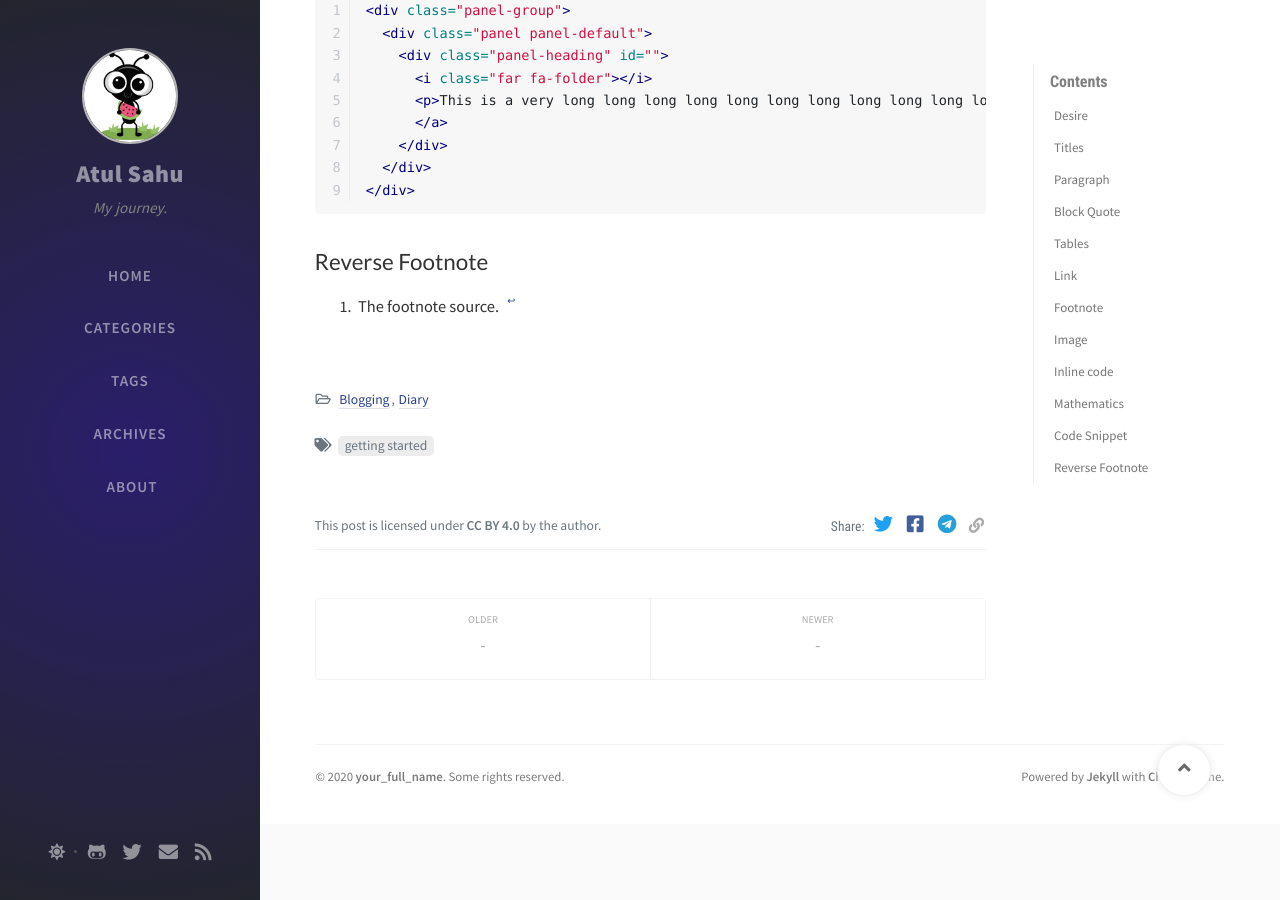
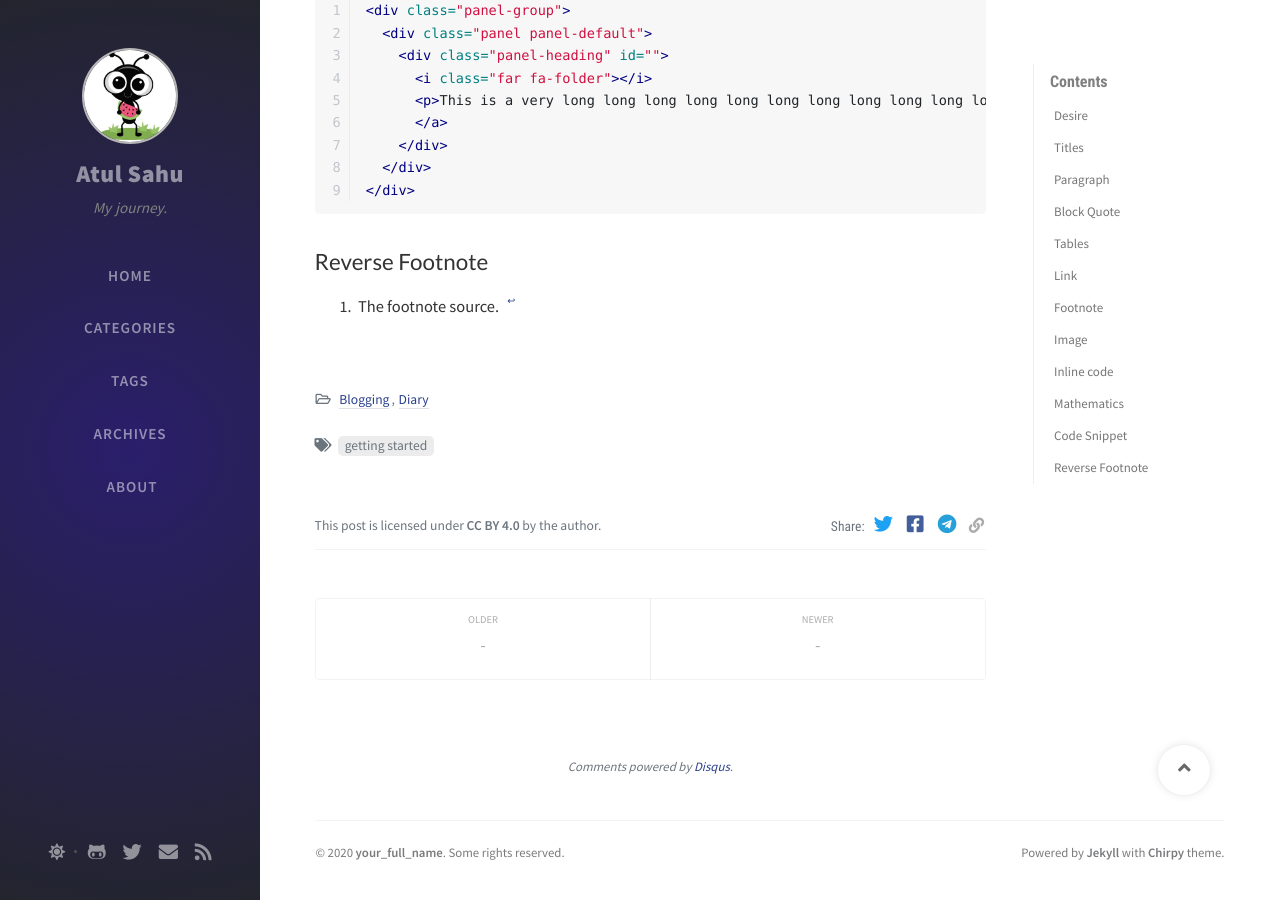
Before and after one commit to atul-ram/atul-ram.github.io, a Jekyll site: the page built from _posts/2020-07-26-a-good-start.md, in a window 1280 px wide and 900 px high, scrolled down 3595 px. Built offline with Jekyll 4.4.1, drawn with Linux system fonts in a browser that asks for light colours; nearby versions of some CDN libraries; comment, search, counter and statistics services are not loaded; some of the changed lines change nothing that is shown.

Commit message:
disqus added

```diff
--- a/_config.yml
+++ b/_config.yml
@@ -66,8 +66,8 @@ google_analytics:
     cache: false  # pv data local cache, good for the users from GFW area.
 
 disqus:
-  comments: false  # boolean type, the global switch for posts comments.
-  shortname: ''    # Fill with your Disqus shortname. › https://help.disqus.com/en/articles/1717111-what-s-a-shortname
+  comments: true  # boolean type, the global switch for posts comments.
+  shortname: 'atul-ram-github-io'    # Fill with your Disqus shortname. › https://help.disqus.com/en/articles/1717111-what-s-a-shortname
 
 
 # Prefer color scheme setting, available values:
```
